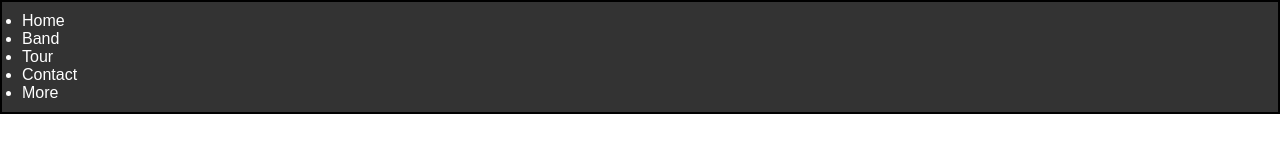
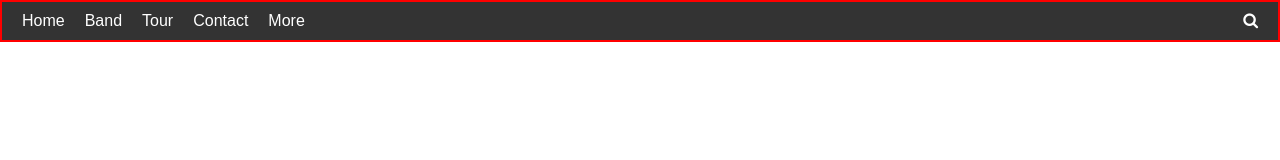
Before and after one commit to tivereidoro/webDevCollab, a plain HTML site: page index.html in a window 1280 px wide. Drawn offline with Linux system fonts and the light colour scheme.

Commit message:
Add: Nav items and search icon from FontAwesome

```diff
--- a/index.html
+++ b/index.html
@@ -6,6 +6,9 @@
     <meta name="viewport" content="width=device-width, initial-scale=1.0" />
     <title>Git and Github Collaboration</title>
     <link rel="stylesheet" href="style.css">
+    <!-- Add icon library -->
+    <link rel="stylesheet" href="https://cdnjs.cloudflare.com/ajax/libs/font-awesome/4.7.0/css/font-awesome.min.css">
+
 </head>
 
 <body>
@@ -14,7 +17,7 @@
         <nav>
             <div class="left_side">
                 <div class="nav_items">
-                    <ul>
+                    <ul class="nav_list">
                         <li>Home</li>
                         <li>Band</li>
                         <li>Tour</li>
@@ -24,7 +27,9 @@
                 </div>
             </div>
 
-            <div class="right_side"></div>
+            <div class="right_side">
+                <i class="fa fa-search"></i>
+            </div>
         </nav>
     </header>
 
--- a/style.css
+++ b/style.css
@@ -10,5 +10,18 @@ header {
   background-color: #333;
   color: white;
   padding: 10px 20px;
-  border: black 2px solid;
+  border: red 2px solid;
 }
+
+.nav_list {
+  list-style: none;
+  display: flex;
+  gap: 20px;
+  /* justify-content: space-around; */
+}
+
+nav {
+  display: flex;
+  justify-content: space-between;
+  align-items: center;
+}
```
